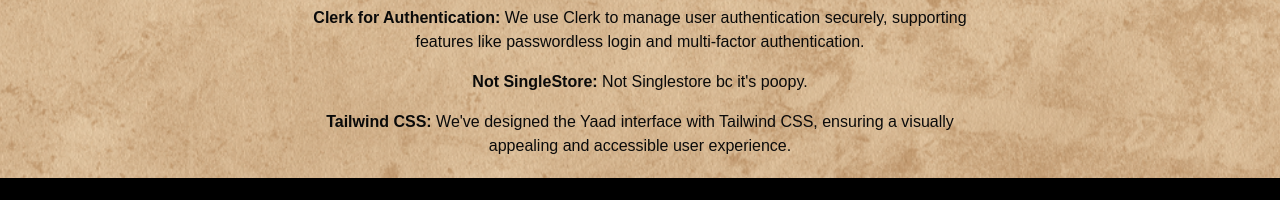
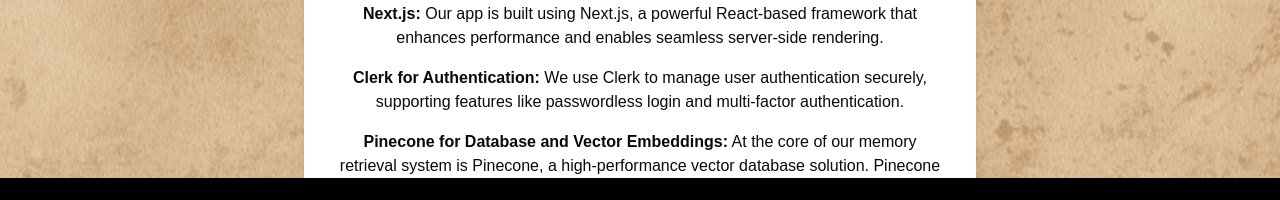
Before and after one commit to Arush223/yaad, a Next.js app: page /about in a window 1280 px wide. Shown: the part 550-750 px from the top of the page. Built offline with nearby package versions, Linux system fonts and the light colour scheme; no server answers.

Commit message:
About Page and other changes

```diff
--- a/src/app/about/page.tsx
+++ b/src/app/about/page.tsx
@@ -22,7 +22,7 @@
 
       {/* Main Content */}
       <div className="flex-grow container mx-auto px-4 py-20 flex flex-col items-center justify-center relative z-10">
-        <div className="max-w-2xl text-center space-y-12">
+        <div className="max-w-2xl  mx-auto bg-white p-8 rounded-2xl shadow-md text-center space-y-12">
           <h1 className="text-4xl font-bold mb-8">About Yaad</h1>
 
           <section>
@@ -53,7 +53,10 @@
                 passwordless login and multi-factor authentication.
               </li>
               <li>
-                <span className="font-semibold">Not SingleStore:</span> Not Singlestore bc it's poopy.
+                <span className="font-semibold">Pinecone for Database and Vector Embeddings:</span> At the core of our memory retrieval system is Pinecone,
+                a high-performance vector database solution. Pinecone allows us to store vector embeddings of recorded memories,
+                enabling our AI to quickly and accurately retrieve related memories based on specific prompts.
+                This advanced search capability makes it easier to find and relive memories that may have faded over time..
               </li>
               <li>
                 <span className="font-semibold">Tailwind CSS:</span> We've designed
--- a/src/app/team/page.tsx
+++ b/src/app/team/page.tsx
@@ -41,6 +41,7 @@
     >
       <Navbar />
       <main className="flex-grow container mx-auto px-4 py-20 flex flex-col items-center justify-center">
+
         <h1 className="text-3xl font-bold mb-8 text-center">Meet Team Yaad</h1>
 
         <div className="grid md:grid-cols-3 gap-8">
@@ -56,7 +57,7 @@
                 />
               </div>
               <h2 className="text-xl font-semibold mb-2">{member.name}</h2>
-              <p className="text-black-0000 mb-2">{member.role}</p>
+              <p className="text- mb-2">{member.role}</p>
 
               {/* LinkedIn Icon */}
               <Link href={member.linkedinUrl} target="_blank" rel="noopener noreferrer" className="mt-2">
```
